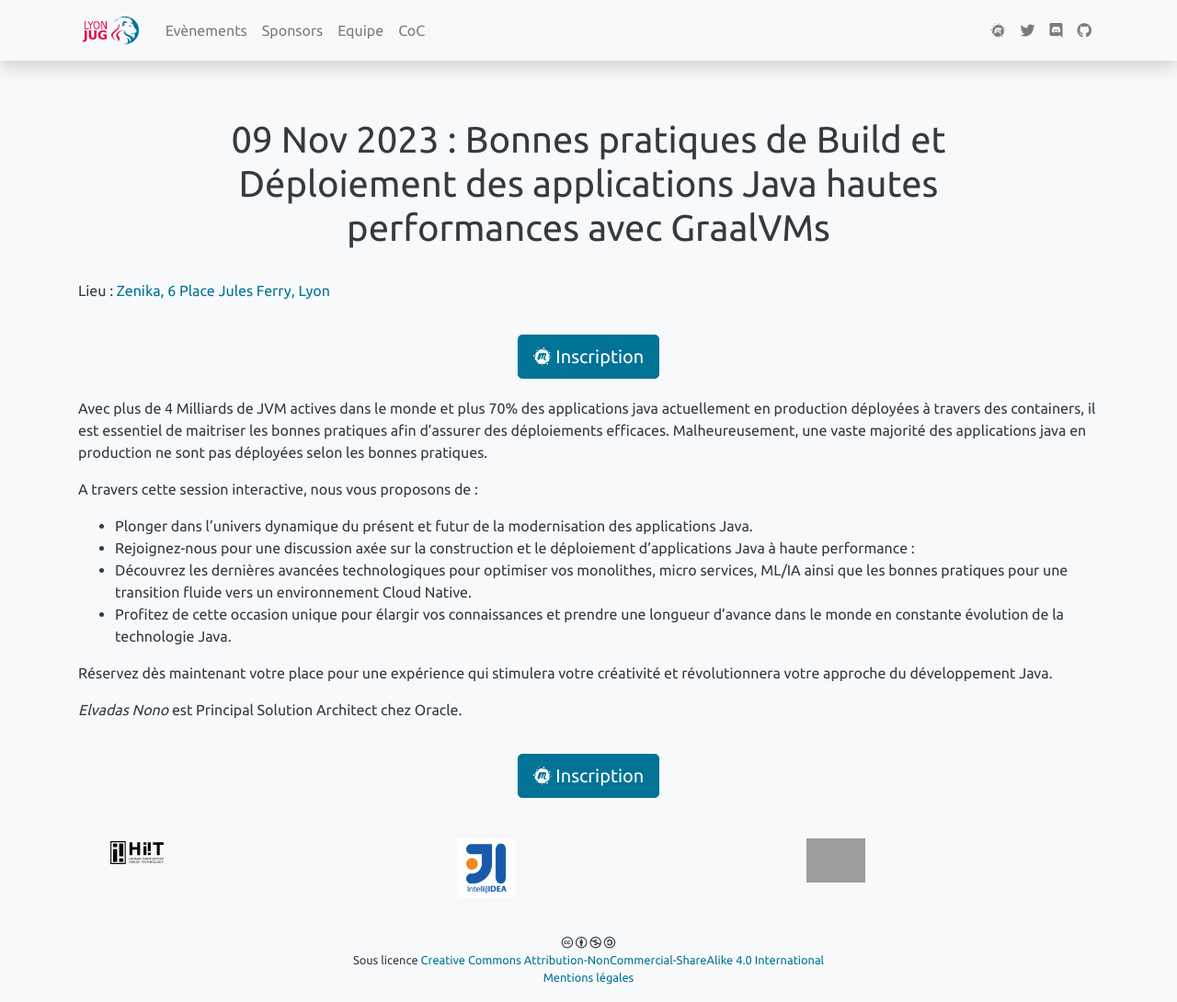
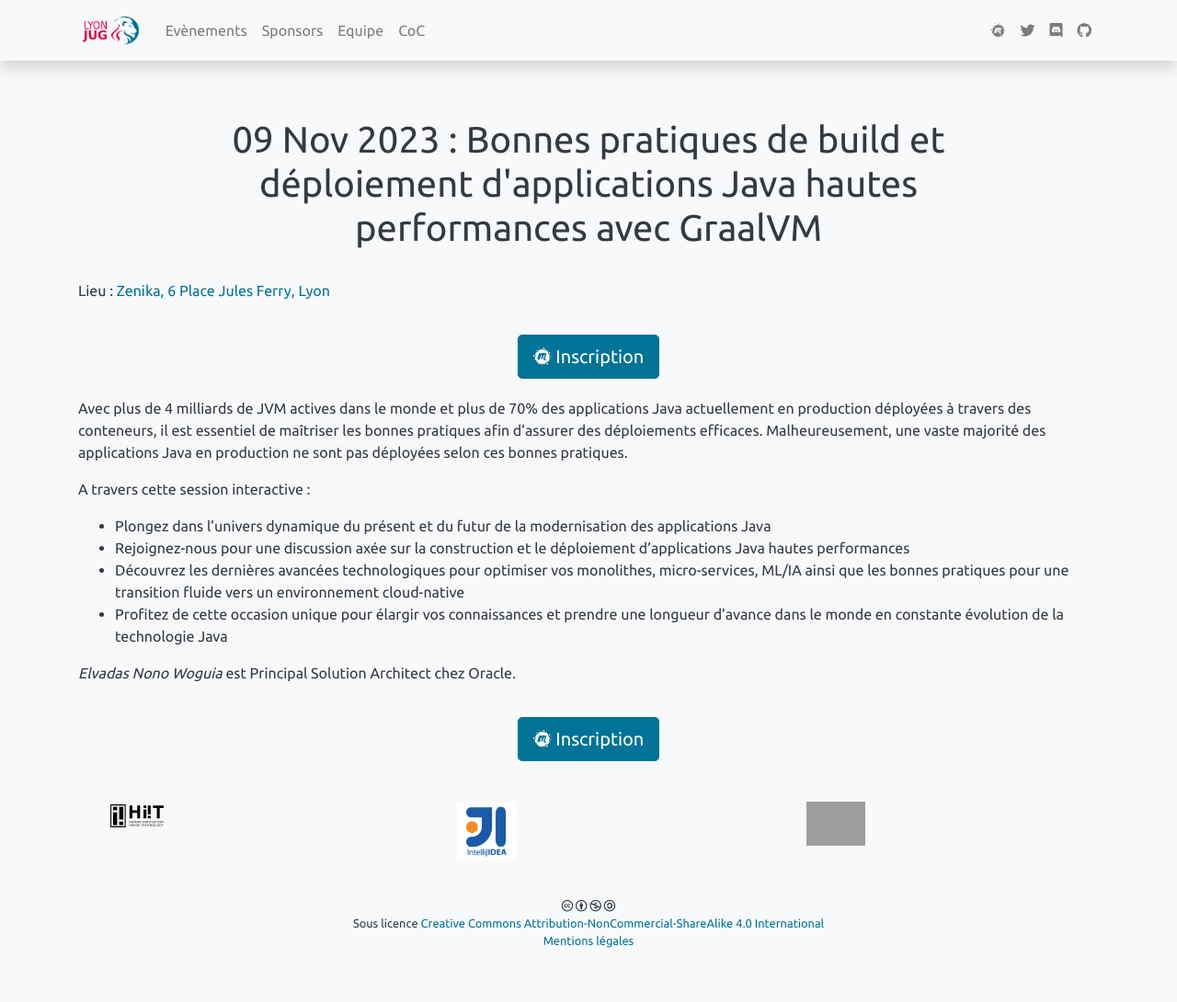
Before and after one commit to lyonjug/lyonjug.org, a Jekyll site: the page built from _posts/2023-11-09-graalvm.md, in a window 1280 px wide and 1090 px high. Shown: the whole window at 92% size. Built offline with Jekyll 4.4.1, drawn with Linux system fonts in a browser that asks for light colours; grey boxes are pictures that could not be loaded.

Commit message:
autres fix

```diff
--- a/_posts/2023-11-09-graalvm.md
+++ b/_posts/2023-11-09-graalvm.md
@@ -1,21 +1,18 @@
 ---
-title: "Bonnes pratiques de Build et Déploiement des applications Java hautes performances avec GraalVMs"
+title: "Bonnes pratiques de build et déploiement d'applications Java hautes performances avec GraalVM"
 address: "Zenika, 6 Place Jules Ferry, Lyon"
 address-link: "https://g.page/zenika-lyon?share"
 meetup-event-id: "296888960"
 ---
 
-Avec plus de 4 Milliards de JVM actives dans le monde et plus 70% des applications java actuellement en production déployées à travers des containers,
-il est essentiel de maitriser les bonnes pratiques afin d'assurer des déploiements efficaces.
-Malheureusement, une vaste majorité des applications java en production ne sont pas déployées selon les bonnes pratiques.
+Avec plus de 4 milliards de JVM actives dans le monde et plus de 70% des applications Java actuellement en production déployées à travers des conteneurs, il est essentiel de maîtriser les bonnes pratiques afin d'assurer des déploiements efficaces.
+Malheureusement, une vaste majorité des applications Java en production ne sont pas déployées selon ces bonnes pratiques.
 
-A travers cette session interactive, nous vous proposons de :
+A travers cette session interactive :
 
-* Plonger dans l'univers dynamique du présent et futur de la modernisation des applications Java.
-*  Rejoignez-nous pour une discussion axée sur la construction et le déploiement d'applications Java à haute performance :
-*  Découvrez les dernières avancées technologiques pour optimiser vos monolithes, micro services, ML/IA ainsi que les bonnes pratiques pour une transition fluide vers un environnement Cloud Native.
-*  Profitez de cette occasion unique pour élargir vos connaissances et prendre une longueur d'avance dans le monde en constante évolution de la technologie Java.
+* Plongez dans l'univers dynamique du présent et du futur de la modernisation des applications Java
+* Rejoignez-nous pour une discussion axée sur la construction et le déploiement d'applications Java hautes performances
+* Découvrez les dernières avancées technologiques pour optimiser vos monolithes, micro-services, ML/IA ainsi que les bonnes pratiques pour une transition fluide vers un environnement cloud-native
+* Profitez de cette occasion unique pour élargir vos connaissances et prendre une longueur d'avance dans le monde en constante évolution de la technologie Java
 
-Réservez dès maintenant votre place pour une expérience qui stimulera votre créativité et révolutionnera votre approche du développement Java.
-
-_Elvadas Nono_ est Principal Solution Architect chez Oracle.
+_Elvadas Nono Woguia_ est Principal Solution Architect chez Oracle.
```
